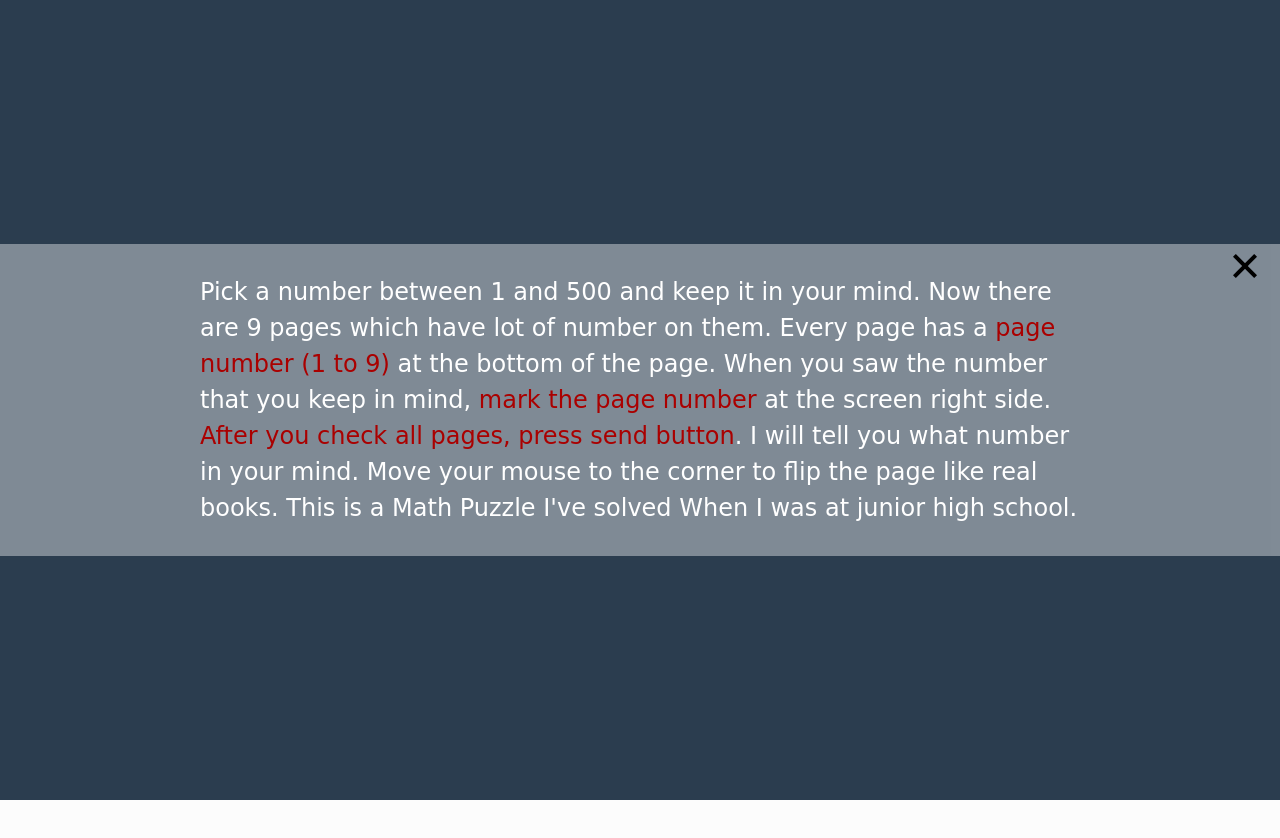
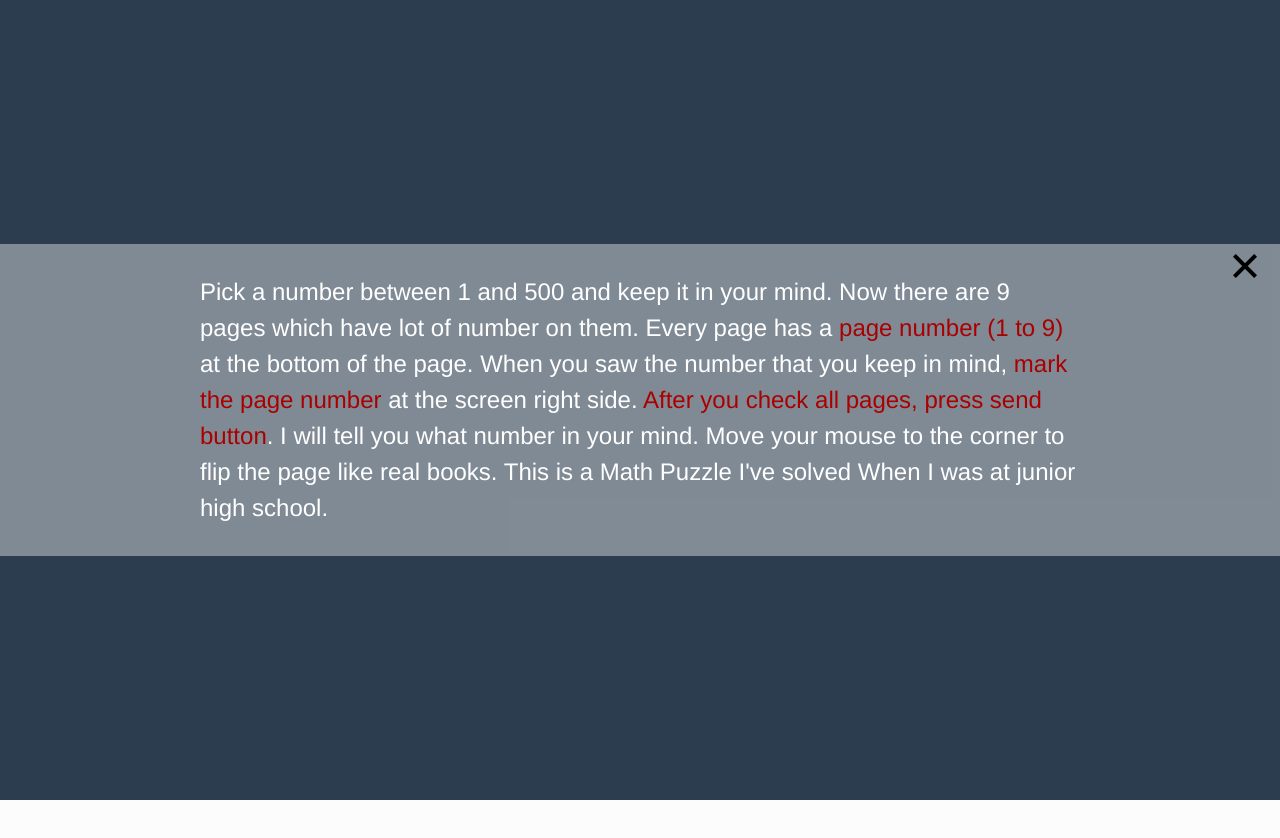
Before and after one commit to nodoubt0322-practice-project/guess, a plain HTML site: page index.html in a window 1280 px wide. Shown: the top 838 px of the page. Drawn offline with nearby package versions, Linux system fonts and the light colour scheme.

Commit message:
change font-family

```diff
--- a/index.html
+++ b/index.html
@@ -3,7 +3,6 @@
 <head>
 	<meta charset="UTF-8">
 	<title>Document</title>
-	<link href='https://fonts.googleapis.com/css?family=Indie+Flower' rel='stylesheet' type='text/css'>
 	<link rel="stylesheet" href="css/reset.css">
 	<link rel="stylesheet" href="css/main.css">
 </head>
--- a/sass/main.scss
+++ b/sass/main.scss
@@ -32,7 +32,7 @@ $index:1;
 };
 
 body {
-  font-family: 'Poiret One', cursive;
+  font-family: 'Helvetica Neue', Helvetica, Arial, sans-serif;
 }
 .intro {
   position: absolute;
```
Also changed, not shown: css/main.css.
